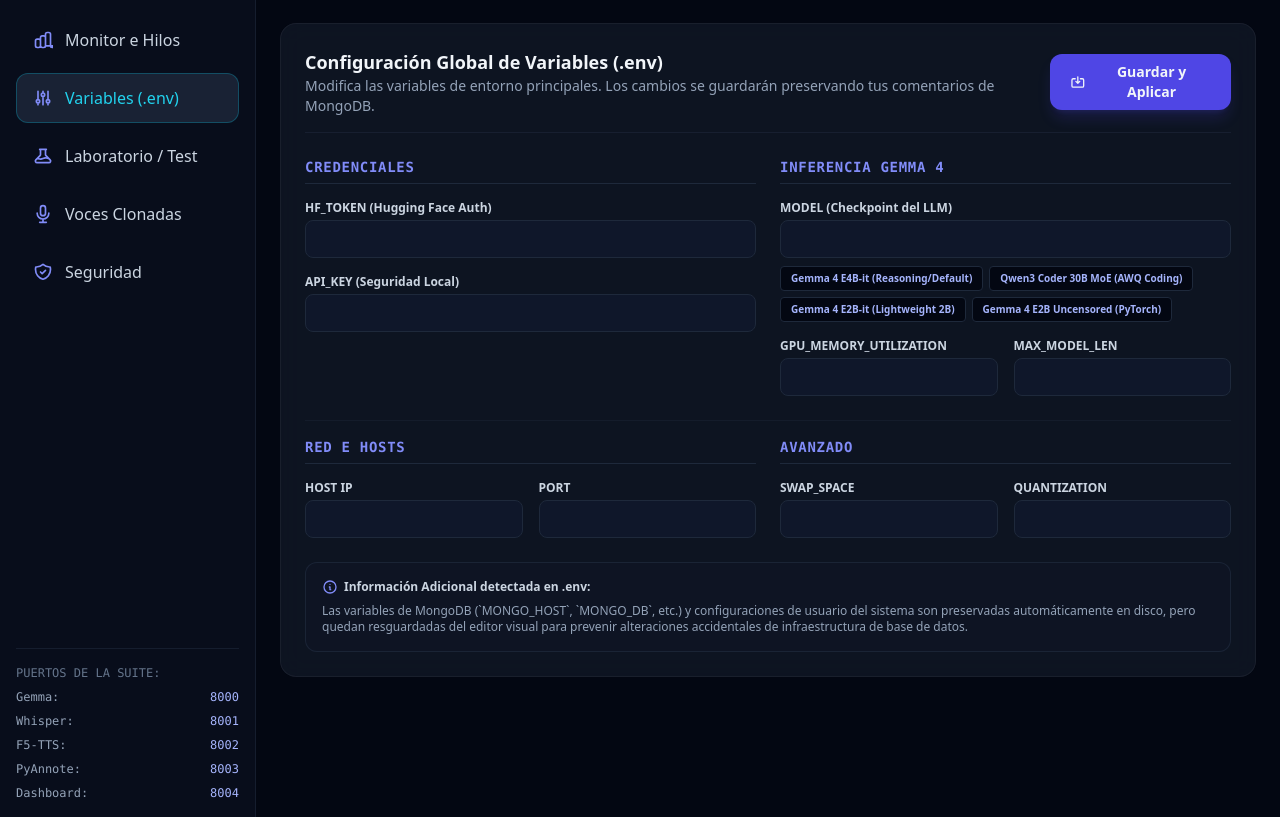
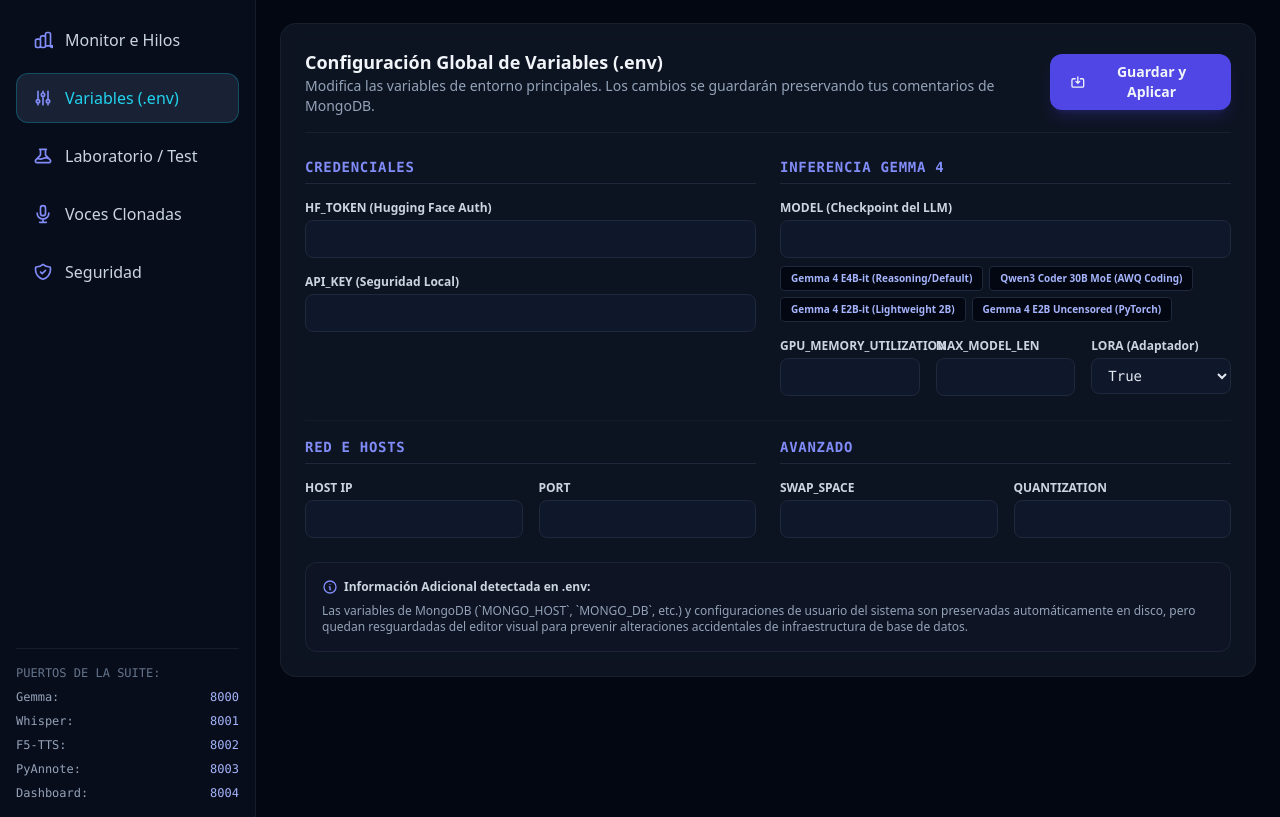
Before and after one commit to JoseLVillaronga/tech-vllm, a Flask app: page / in a window 1280 px wide, after a click on "Variables (.env)". Shown: the part 79-896 px from the top of the page. Run offline with Flask 3, Linux system fonts and the light colour scheme; data that the repository does not hold is empty.

Commit message:
feat: add LORA select dropdown control in the dashboard UI and implement conditional memory limits (0.51 without LoRA, 0.55 with LoRA) for Gemma 4 E4B-it

```diff
--- a/app.py
+++ b/app.py
@@ -42,9 +42,10 @@ def main():
         "--api-key", api_key
     ]
 
-    # Configurar LoRA si el adaptador está completamente descargado y el modelo es compatible (Gemma)
+    # Configurar LoRA si está habilitado en .env, el adaptador está completamente descargado y el modelo es compatible (Gemma)
+    lora_env = os.getenv("LORA", "True").strip().lower() in ("true", "1", "yes")
     lora_dir = "/home/jose/modelos/loras/gemma-4-E4B-opus-reasoning-claude-code-lora"
-    if "gemma" in model.lower() and os.path.exists(os.path.join(lora_dir, "adapter_config.json")):
+    if lora_env and "gemma" in model.lower() and os.path.exists(os.path.join(lora_dir, "adapter_config.json")):
         cmd.extend([
             "--enable-lora",
             "--lora-modules", f"gemma-4-reasoning={lora_dir}",
--- a/templates/index.html
+++ b/templates/index.html
@@ -326,13 +326,13 @@
                                         <input type="text" id="model-input" name="MODEL" class="w-full bg-slate-900 border border-slate-800 rounded-lg px-3 py-2 text-sm text-slate-200 focus:outline-none focus:border-indigo-500 font-mono">
                                         <div class="flex flex-wrap gap-1.5">
                                             <button type="button" onclick="selectQuickModel('google/gemma-4-E4B-it', 0.55, 131072, 'bitsandbytes')" class="px-2.5 py-1 rounded bg-slate-950 hover:bg-slate-800 border border-slate-800 hover:border-slate-700 text-[10px] font-semibold text-indigo-300 transition-all cursor-pointer">Gemma 4 E4B-it (Reasoning/Default)</button>
-                                            <button type="button" onclick="selectQuickModel('dark-side-of-the-code/Qwen3-Coder-30B-A3B-Instruct-AWQ', 0.81, 16384, 'compressed-tensors')" class="px-2.5 py-1 rounded bg-slate-950 hover:bg-slate-800 border border-slate-800 hover:border-slate-700 text-[10px] font-semibold text-indigo-300 transition-all cursor-pointer">Qwen3 Coder 30B MoE (AWQ Coding)</button>
-                                            <button type="button" onclick="selectQuickModel('google/gemma-4-E2B-it', 0.25, 8192, '')" class="px-2.5 py-1 rounded bg-slate-950 hover:bg-slate-800 border border-slate-800 hover:border-slate-700 text-[10px] font-semibold text-indigo-300 transition-all cursor-pointer">Gemma 4 E2B-it (Lightweight 2B)</button>
-                                            <button type="button" onclick="selectQuickModel('PrithivMLmods/gemma-4-E2B-it-Uncensored-MAX', 0.25, 8192, '')" class="px-2.5 py-1 rounded bg-slate-950 hover:bg-slate-800 border border-slate-800 hover:border-slate-700 text-[10px] font-semibold text-indigo-300 transition-all cursor-pointer">Gemma 4 E2B Uncensored (PyTorch)</button>
+                                            <button type="button" onclick="selectQuickModel('dark-side-of-the-code/Qwen3-Coder-30B-A3B-Instruct-AWQ', 0.81, 16384, 'compressed-tensors', 'False')" class="px-2.5 py-1 rounded bg-slate-950 hover:bg-slate-800 border border-slate-800 hover:border-slate-700 text-[10px] font-semibold text-indigo-300 transition-all cursor-pointer">Qwen3 Coder 30B MoE (AWQ Coding)</button>
+                                            <button type="button" onclick="selectQuickModel('google/gemma-4-E2B-it', 0.25, 8192, '', 'False')" class="px-2.5 py-1 rounded bg-slate-950 hover:bg-slate-800 border border-slate-800 hover:border-slate-700 text-[10px] font-semibold text-indigo-300 transition-all cursor-pointer">Gemma 4 E2B-it (Lightweight 2B)</button>
+                                            <button type="button" onclick="selectQuickModel('PrithivMLmods/gemma-4-E2B-it-Uncensored-MAX', 0.25, 8192, '', 'False')" class="px-2.5 py-1 rounded bg-slate-950 hover:bg-slate-800 border border-slate-800 hover:border-slate-700 text-[10px] font-semibold text-indigo-300 transition-all cursor-pointer">Gemma 4 E2B Uncensored (PyTorch)</button>
                                         </div>
                                     </div>
                                 </div>
-                                <div class="grid grid-cols-2 gap-4">
+                                <div class="grid grid-cols-3 gap-4">
                                     <div>
                                         <label class="block text-xs font-semibold text-slate-300 mb-1">GPU_MEMORY_UTILIZATION</label>
                                         <input type="number" step="0.01" name="GPU_MEMORY_UTILIZATION" class="w-full bg-slate-900 border border-slate-800 rounded-lg px-3 py-2 text-sm text-slate-200 focus:outline-none focus:border-indigo-500 font-mono">
@@ -340,6 +340,13 @@
                                     <div>
                                         <label class="block text-xs font-semibold text-slate-300 mb-1">MAX_MODEL_LEN</label>
                                         <input type="number" name="MAX_MODEL_LEN" class="w-full bg-slate-900 border border-slate-800 rounded-lg px-3 py-2 text-sm text-slate-200 focus:outline-none focus:border-indigo-500 font-mono">
+                                    </div>
+                                    <div>
+                                        <label class="block text-xs font-semibold text-slate-300 mb-1">LORA (Adaptador)</label>
+                                        <select name="LORA" onchange="handleLoraChange(this.value)" class="w-full bg-slate-900 border border-slate-800 rounded-lg px-3 py-2 text-sm text-slate-200 focus:outline-none focus:border-indigo-500 font-mono cursor-pointer">
+                                                    <option value="True">True</option>
+                                                    <option value="False">False</option>
+                                        </select>
                                     </div>
                                 </div>
                             </div>
@@ -866,14 +873,38 @@
                 .replace(/\r/g, "\\r");
         }
 
-        function selectQuickModel(modelName, gpuMem = '', maxLen = '', quantization = '') {
+        function handleLoraChange(loraValue) {
+            const modelInput = document.getElementById('model-input');
+            if (modelInput && modelInput.value === 'google/gemma-4-E4B-it') {
+                const gpuInput = document.querySelector('input[name="GPU_MEMORY_UTILIZATION"]');
+                if (gpuInput) {
+                    gpuInput.value = loraValue === 'False' ? '0.51' : '0.55';
+                }
+            }
+        }
+
+        function selectQuickModel(modelName, gpuMem = '', maxLen = '', quantization = '', loraVal = null) {
             const input = document.getElementById('model-input');
             if (input) {
                 input.value = modelName;
             }
+            const loraSelect = document.querySelector('select[name="LORA"]');
+            if (loraSelect && loraVal !== null && loraVal !== undefined) {
+                loraSelect.value = loraVal;
+            }
+            let targetGpuMem = gpuMem;
+            if (modelName === 'google/gemma-4-E4B-it') {
+                if (loraSelect) {
+                    if (loraSelect.value === 'False') {
+                        targetGpuMem = '0.51';
+                    } else {
+                        targetGpuMem = '0.55';
+                    }
+                }
+            }
             const gpuInput = document.querySelector('input[name="GPU_MEMORY_UTILIZATION"]');
-            if (gpuInput && gpuMem !== undefined && gpuMem !== null) {
-                gpuInput.value = gpuMem;
+            if (gpuInput && targetGpuMem !== undefined && targetGpuMem !== null) {
+                gpuInput.value = targetGpuMem;
             }
             const lenInput = document.querySelector('input[name="MAX_MODEL_LEN"]');
             if (lenInput && maxLen !== undefined && maxLen !== null) {
```
